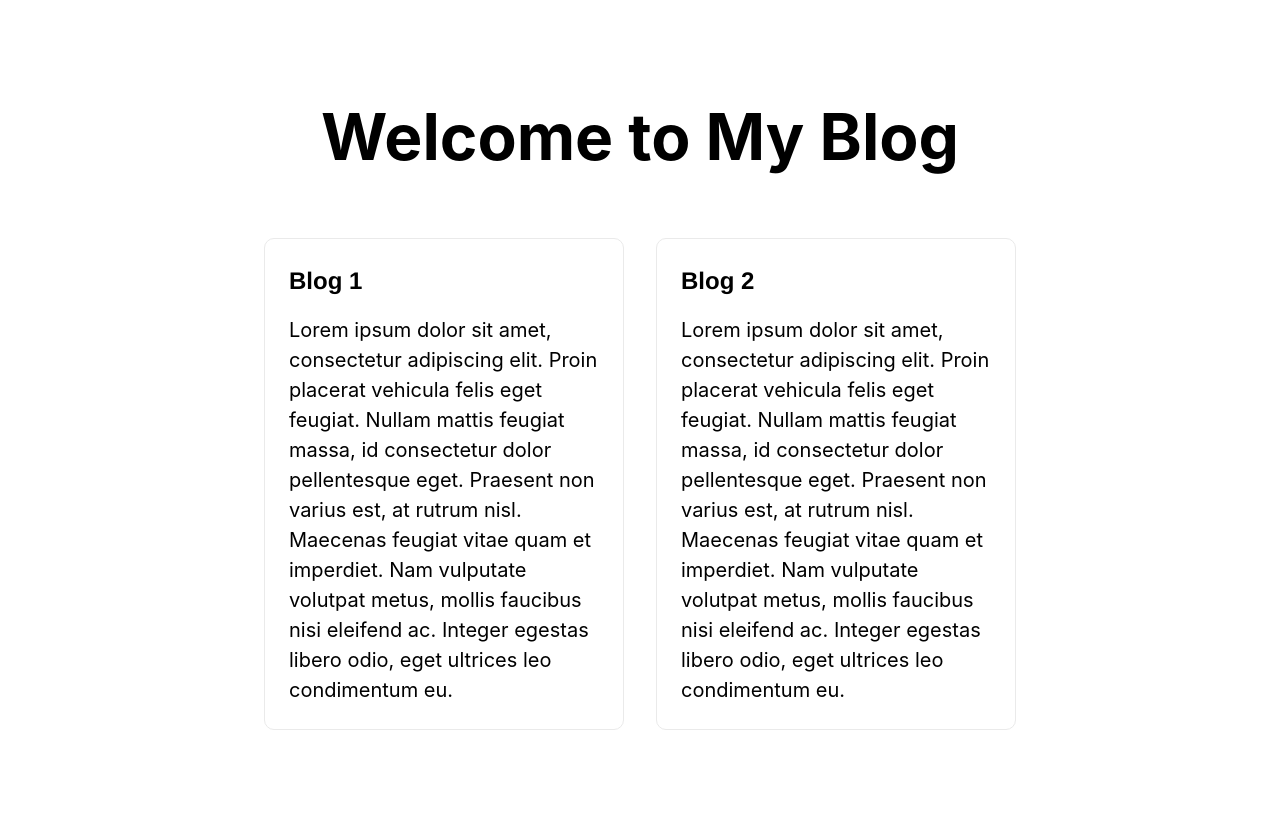
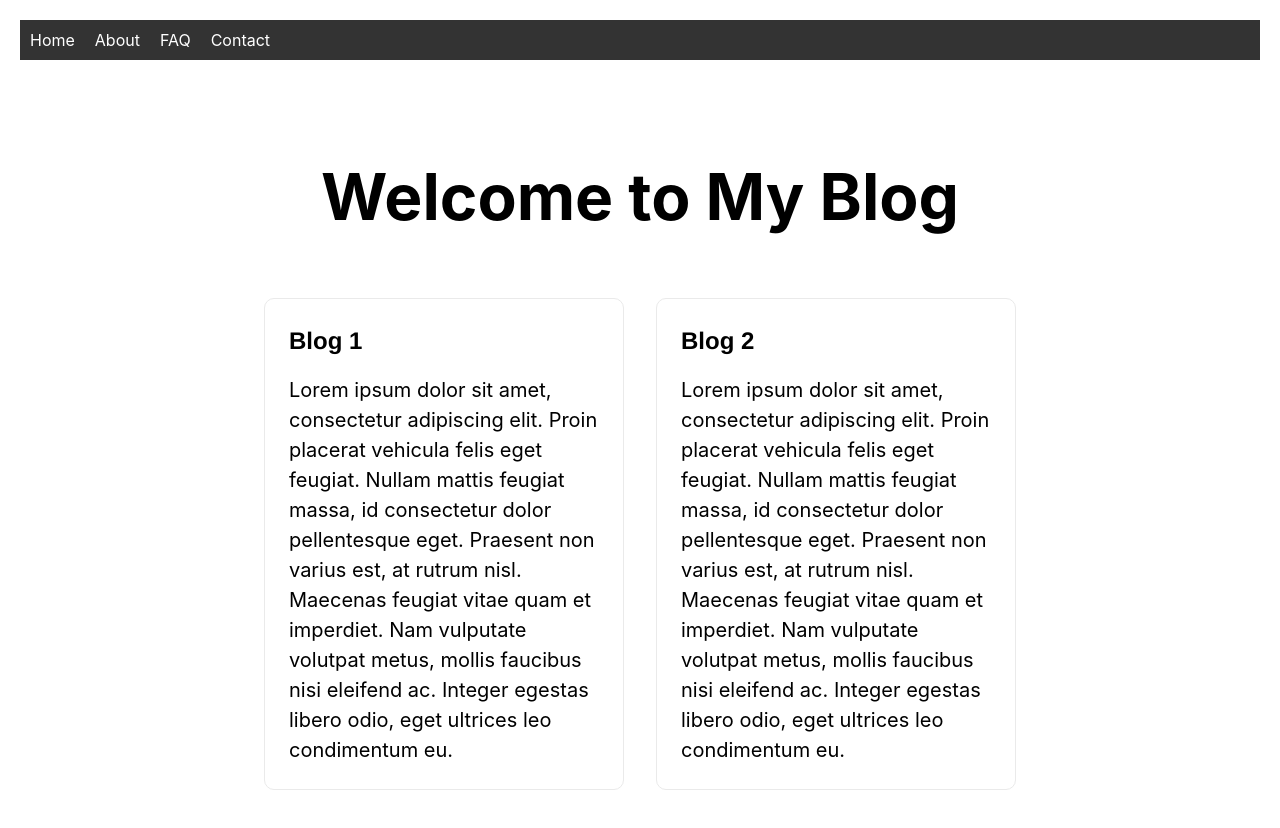
Before and after one commit to OhDylan/nextjs-demo-basic, a Next.js app: page / in a window 1280 px wide. Shown: the top 828 px of the page. Built offline with nearby package versions, Linux system fonts and the light colour scheme.

Commit message:
Added NavBar to custom _app.js

```diff
--- /dev/null
+++ b/components/NavBar.js
@@ -0,0 +1,16 @@
+import styles from '../styles/navbar.module.css'
+
+function NavBar(){
+    return(
+        <div className={styles.container}>
+            <ul>
+                <li><a href="#">Home</a></li>
+                <li><a href="#">About</a></li>
+                <li><a href="#">FAQ</a></li>
+                <li><a href="#">Contact</a></li>
+            </ul>
+        </div>
+    )
+}
+
+export default NavBar
--- a/pages/_app.js
+++ b/pages/_app.js
@@ -1,8 +1,14 @@
 import '../styles/globals.css'
 import '../styles/author.css'
+import NavBar from '../components/NavBar'
 
 function MyApp({ Component, pageProps }) {
-  return <Component {...pageProps} />
+  return (
+    <>
+      <NavBar />
+      <Component {...pageProps} />
+    </>
+  )
 }
 
 export default MyApp
--- /dev/null
+++ b/styles/navbar.module.css
@@ -0,0 +1,21 @@
+.container {
+    width: 100%;
+    margin: 0;
+    background: rgba(0,0,0,0.8);
+    color: white
+}
+
+.container ul {
+    list-style-type: none;
+    margin: 0;
+    padding: 0;
+    overflow: hidden;
+}
+
+.container ul  li {
+    float: left;
+}
+
+.container ul li:hover{
+    color:black
+}
```
